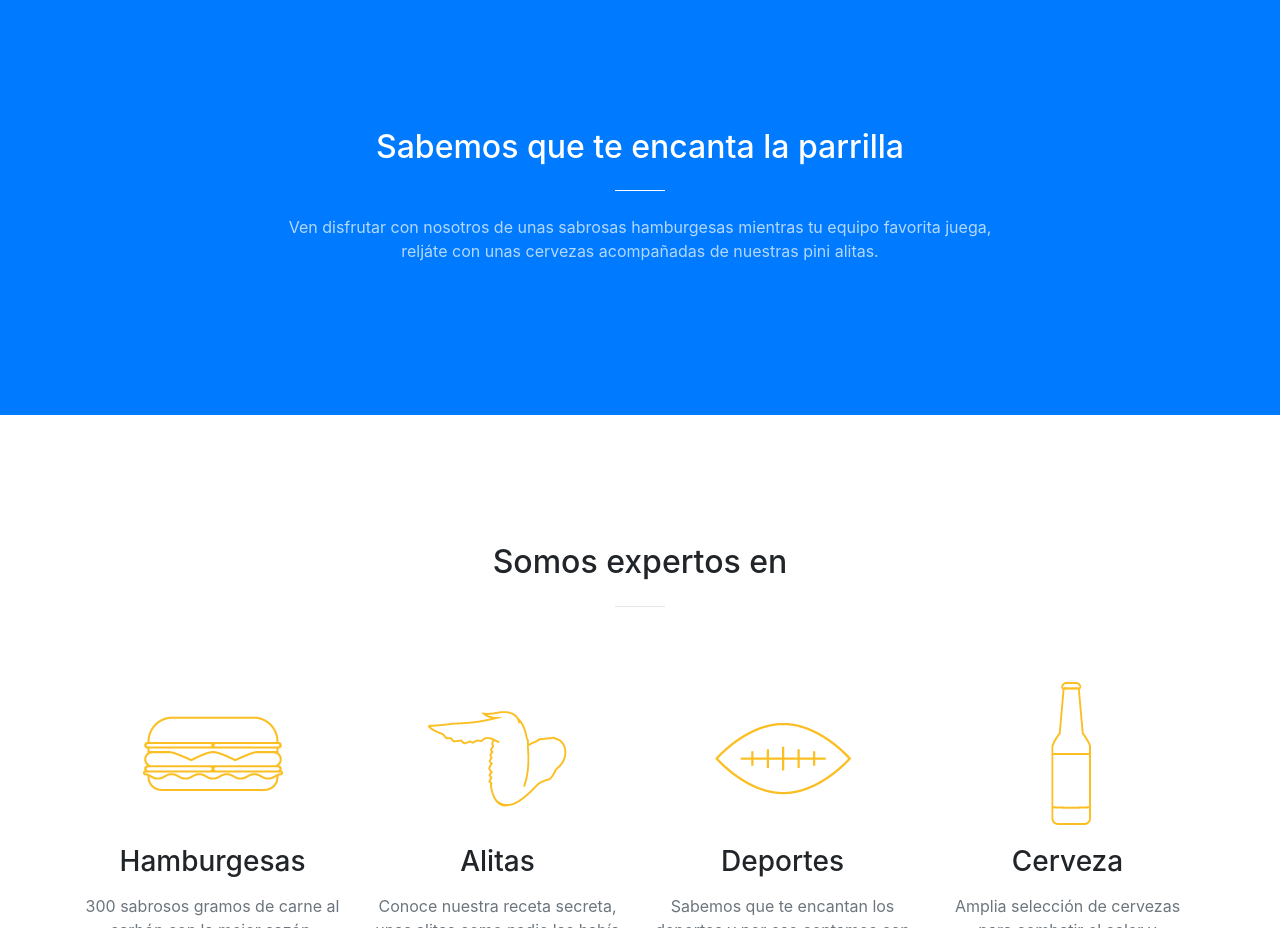
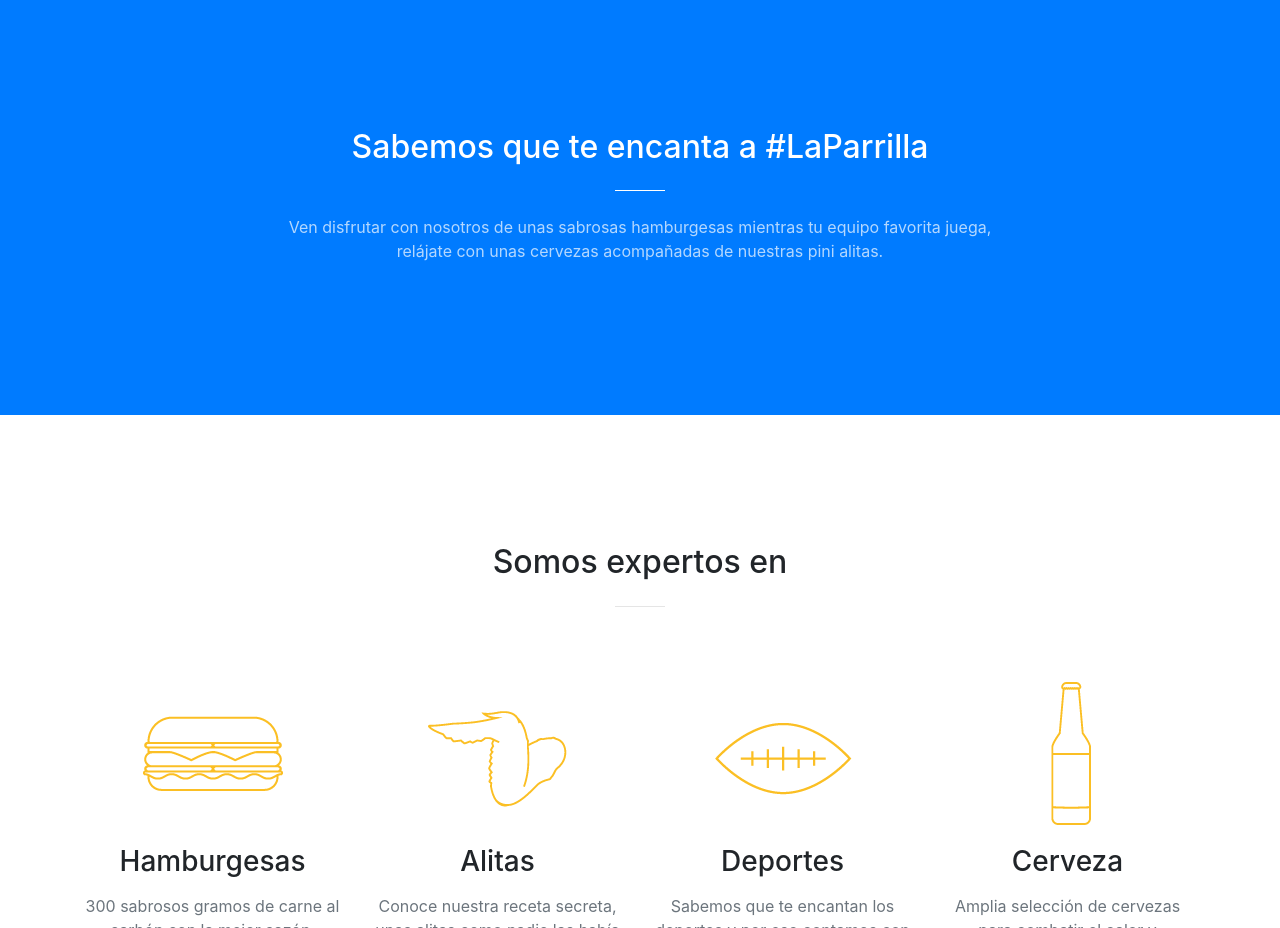
Before and after one commit to birdiedaboy/burgerleague, a website with bundled scripts: page index.html in a window 1280 px wide. Shown: the part 800-1728 px from the top of the page. Built offline with nearby package versions, Linux system fonts and the light colour scheme.

Commit message:
cambio a hashtag la parrilla

```diff
--- a/index.html
+++ b/index.html
@@ -81,10 +81,10 @@
         <div class="row">
           <div class="col-lg-8 mx-auto text-center">
 
-            <h2 class="section-heading text-white">Sabemos que te encanta la parrilla</h2>
+            <h2 class="section-heading text-white">Sabemos que te encanta a #LaParrilla</h2>
             <hr class="light my-4">
 
-            <p class="text-faded mb-4">Ven  disfrutar con nosotros de unas sabrosas hamburgesas mientras tu equipo favorita juega, reljáte con unas cervezas acompañadas de nuestras pini alitas.</p>
+            <p class="text-faded mb-4">Ven  disfrutar con nosotros de unas sabrosas hamburgesas mientras tu equipo favorita juega, relájate con unas cervezas acompañadas de nuestras pini alitas.</p>
              <!--<a class="btn btn-light btn-xl js-scroll-trigger" href="#services">Get Started!</a> -->
           </div>
         </div>
```
